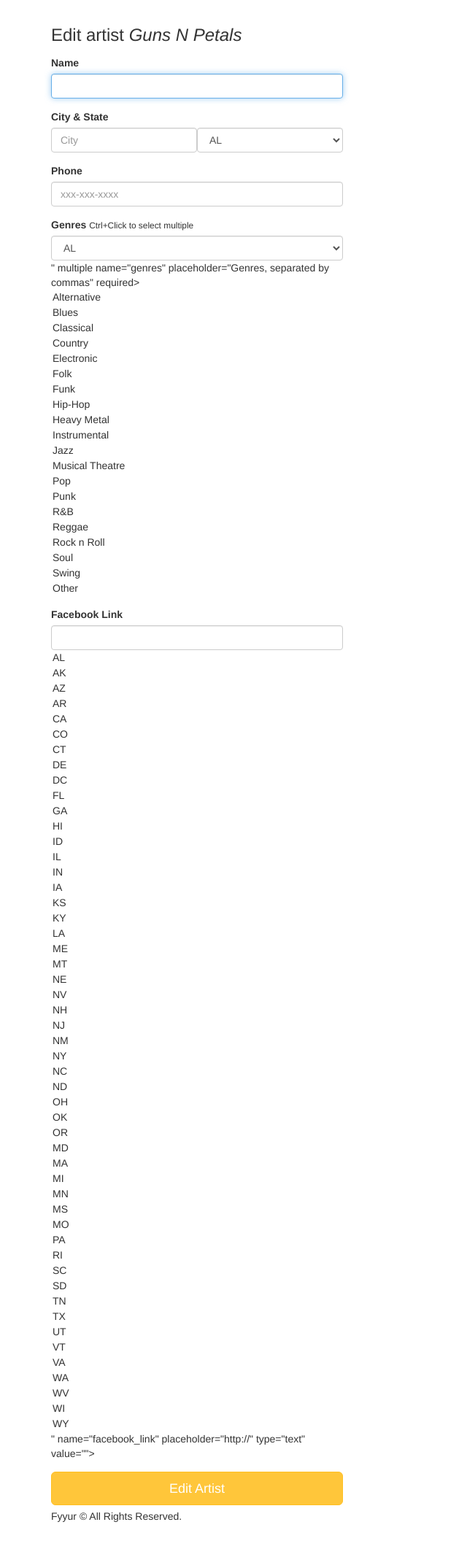
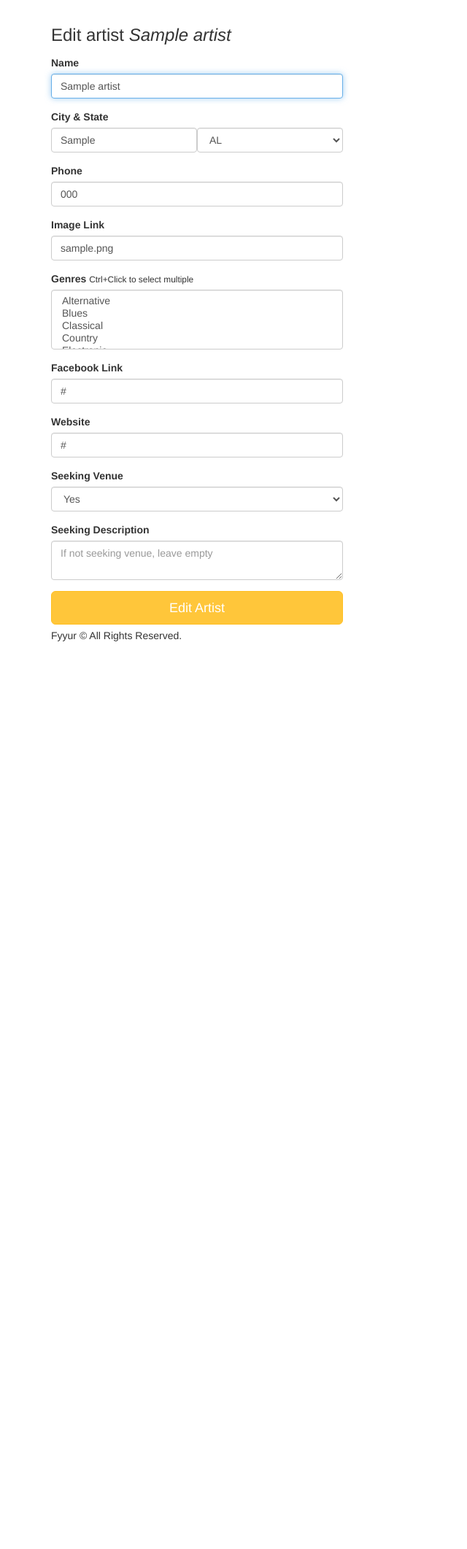
Before and after one commit to KGM20/FyyurArtistBooking, a Flask app: page /artists/1/edit in a window 1280 px wide. Shown: the part 60-2183 px from the top of the page at 73% size, without its empty margins (0-640 px from the left). After the commit the page ends 939 px from the top, so only its background shows below. Run offline with Flask 2, Linux system fonts and the light colour scheme; tables that the repository leaves empty hold one stand-in row (values such as "Sample post"); some libraries are stand-ins or nearby versions.

Commit message:
route /artists/<int:artist_id>/edit POST and GET working alright

```diff
--- a/app.py
+++ b/app.py
@@ -97,9 +97,6 @@
         'num_upcoming_shows': len(upcoming_shows),
       })
 
-  # TODO: replace with real venues data. DONE
-  #       num_shows should be aggregated based on number of upcoming shows per venue.
-
   return render_template('pages/venues.html', areas=data);
 
 
@@ -113,21 +110,16 @@
 
   response['count'] = count
   response['data'] = data
-  # TODO: implement search on artists with partial string search. Ensure it is case-insensitive. DONE
-  # seach for Hop should return "The Musical Hop".
-  # search for "Music" should return "The Musical Hop" and "Park Square Live Music & Coffee"
 
   return render_template('pages/search_venues.html', results=response, search_term=request.form.get('search_term', ''))
 
 @app.route('/venues/<int:venue_id>')   #NICE
 def show_venue(venue_id):
-  # shows the venue page with the given venue_id   DONE
-  # TODO: replace with real venue data from the venues table, using venue_id
 
   data = {}
   venue = db.session.query(Venue).get(venue_id)
 
-  # To show an error layout if venue_id index not exists, instead of showing a server error
+  # To show an error layout if venue_id index does not exist, instead of showing a server error
   try:
     genres = db.session.query(Genre).join(Genre.venues).filter_by(id=venue.id).all()
   except:
@@ -188,8 +180,6 @@
 
 @app.route('/venues/create', methods=['POST'])  #NICE
 def create_venue_submission():
-  # TODO: insert form data as a new Venue record in the db, instead DONE
-  # TODO: modify data to be the data object returned from db insertion
 
   try:
     name = request.form['name']
@@ -229,36 +219,33 @@
   finally:
     db.session.close()
 
-  # on successful db insert, flash success DONE
-  # TODO: on unsuccessful db insert, flash an error instead.
-  # e.g., flash('An error occurred. Venue ' + data.name + ' could not be listed.')
-  # see: http://flask.pocoo.org/docs/1.0/patterns/flashing/
   return render_template('pages/home.html')
 
 @app.route('/venues/<venue_id>', methods=['DELETE'])   #THIS IS EXTRA
 def delete_venue(venue_id):
-  # TODO: Complete this endpoint for taking a venue_id, and using
-  # SQLAlchemy ORM to delete a record. Handle cases where the session commit could fail.
 
+  try:
+    venue = db.session.query(Venue).get(venue_id)
+    db.session.delete(venue)
+    db.session.commit()
+  except:
+    db.session.rollback()
+    print(sys.exc_info())
+  finally:
+    db.session.close()
   # BONUS CHALLENGE: Implement a button to delete a Venue on a Venue Page, have it so that
   # clicking that button delete it from the db then redirect the user to the homepage
-  return None
+  return render_template('pages/home.html')
 
 #  Artists
 #  ----------------------------------------------------------------
 @app.route('/artists')   #NICE
 def artists():
-  # TODO: replace with real data returned from querying the database DONE
-
-  data = db.session.query(Artist).all()
-
-  return render_template('pages/artists.html', artists=data)
+  return render_template('pages/artists.html', artists=db.session.query(Artist).all())
 
 @app.route('/artists/search', methods=['POST'])   #NICE
 def search_artists():
-  # TODO: implement search on artists with partial string search. Ensure it is case-insensitive.  DONE
-  # seach for "A" should return "Guns N Petals", "Matt Quevado", and "The Wild Sax Band".
-  # search for "band" should return "The Wild Sax Band".
+
   response = {}
   name = request.form['search_term']
 
@@ -328,31 +315,91 @@
 
 #  Update
 #  ----------------------------------------------------------------
-@app.route('/artists/<int:artist_id>/edit', methods=['GET'])
+@app.route('/artists/<int:artist_id>/edit', methods=['GET'])   #NICE
 def edit_artist(artist_id):
   form = ArtistForm()
-  artist={
-    "id": 4,
-    "name": "Guns N Petals",
-    "genres": ["Rock n Roll"],
-    "city": "San Francisco",
-    "state": "CA",
-    "phone": "326-123-5000",
-    "website": "https://www.gunsnpetalsband.com",
-    "facebook_link": "https://www.facebook.com/GunsNPetals",
-    "seeking_venue": True,
-    "seeking_description": "Looking for shows to perform at in the San Francisco Bay Area!",
-    "image_link": "https://images.unsplash.com/photo-1549213783-8284d0336c4f?ixlib=rb-1.2.1&ixid=eyJhcHBfaWQiOjEyMDd9&auto=format&fit=crop&w=300&q=80"
-  }
-  # TODO: populate form with fields from artist with ID <artist_id>
-  return render_template('forms/edit_artist.html', form=form, artist=artist)
+
+  data = {}
+  artist = db.session.query(Artist).get(artist_id)
+
+  # To show an error layout if artist_id index not exists, instead of showing a server error
+  try:
+    genres = db.session.query(Genre).join(Genre.artists).filter_by(id=artist.id).all()
+  except:
+    abort (404)
+
+  # Selecting genders with spaces to split() them on JS
+  artist_genres = ''
+  for genre in genres:
+    artist_genres = artist_genres + genre.name + ' '
+
+  data['id'] = artist.id
+  data['name'] = artist.name
+  data['genres'] = artist_genres
+  data['city'] = artist.city
+  data['state'] = artist.state
+  data['phone'] = artist.phone
+  data['website'] = artist.website
+  data['facebook_link'] = artist.facebook_link
+  data['seeking_venue'] = artist.seeking_venue
+  data['seeking_description'] = artist.seeking_description
+  data['image_link'] = artist.image_link
+
+  return render_template('forms/edit_artist.html', form=form, artist=data)
 
 @app.route('/artists/<int:artist_id>/edit', methods=['POST'])
 def edit_artist_submission(artist_id):
   # TODO: take values from the form submitted, and update existing
   # artist record with ID <artist_id> using the new attributes
+  error = False
 
-  return redirect(url_for('show_artist', artist_id=artist_id))
+  try:
+    artist = db.session.query(Artist).get(artist_id)
+
+    name = request.form['name']
+    city = request.form['city']
+    state = request.form['state']
+    phone = request.form['phone']
+    image_link = request.form['image_link']
+    genres = request.form.getlist('genres')
+    facebook_link = request.form['facebook_link']
+    website = request.form['website']
+    seeking_description = request.form['seeking_description']
+
+    if request.form['seeking_venue'] == 'Yes':
+      seeking_venue = True
+    else:
+      seeking_venue = False
+
+    artist_genres = []
+
+    for genre in genres:
+      temp = db.session.query(Genre).filter_by(name=genre).first()
+      artist_genres.append(temp)
+
+    artist.name = name
+    artist.city = city
+    artist.state = state
+    artist.phone = phone
+    artist.image_link = image_link
+    artist.facebook_link = facebook_link
+    artist.website = website
+    artist.seeking_venue = seeking_venue
+    artist.seeking_description = seeking_description
+    artist.artist_genres = artist_genres
+
+    db.session.commit()
+  except:
+    db.session.rollback()
+    print(sys.exc_info())
+    flash('There was an error. ' + name + ' wasn\'t updated...')
+    error = True
+  finally:
+    db.session.close()
+  if error:
+    return render_template('pages/home.html')
+  else:
+    return redirect(url_for('show_artist', artist_id=artist_id))
 
 @app.route('/venues/<int:venue_id>/edit', methods=['GET'])
 def edit_venue(venue_id):
@@ -371,13 +418,12 @@
     "seeking_description": "We are on the lookout for a local artist to play every two weeks. Please call us.",
     "image_link": "https://images.unsplash.com/photo-1543900694-133f37abaaa5?ixlib=rb-1.2.1&ixid=eyJhcHBfaWQiOjEyMDd9&auto=format&fit=crop&w=400&q=60"
   }
-  # TODO: populate form with values from venue with ID <venue_id>
+
   return render_template('forms/edit_venue.html', form=form, venue=venue)
 
 @app.route('/venues/<int:venue_id>/edit', methods=['POST'])
 def edit_venue_submission(venue_id):
-  # TODO: take values from the form submitted, and update existing
-  # venue record with ID <venue_id> using the new attributes
+
   return redirect(url_for('show_venue', venue_id=venue_id))
 
 #  Create Artist
@@ -390,8 +436,7 @@
 
 @app.route('/artists/create', methods=['POST'])   #NICE
 def create_artist_submission():
-  # called upon submitting the new artist listing form
-  # TODO: modify data to be the data object returned from db insertion
+
   try:
     name = request.form['name']
     city = request.form['city']
@@ -428,9 +473,7 @@
     flash('There was an error. ' + name + ' wasn\'t listed...')
   finally:
     db.session.close()
-  # on successful db insert, flash success
-  # TODO: on unsuccessful db insert, flash an error instead.
-  # e.g., flash('An error occurred. Artist ' + data.name + ' could not be listed.')
+
   return render_template('pages/home.html')
 
 
@@ -439,9 +482,7 @@
 
 @app.route('/shows')   #NICE
 def shows():
-  # displays list of shows at /shows
-  # TODO: replace with real venues data.
-  #       num_shows should be aggregated based on number of upcoming shows per venue.
+
   data = []
   shows = db.session.query(Show).all()
 
@@ -467,8 +508,7 @@
 
 @app.route('/shows/create', methods=['POST'])
 def create_show_submission():
-  # called to create new shows in the db, upon submitting new show listing form
-  # TODO: insert form data as a new Show record in the db, instead
+
   try:
     artist_id = request.form['artist_id']
     venue_id = request.form['venue_id']
@@ -485,10 +525,7 @@
     flash('An error occurred. Show could not be listed.')
   finally:
     db.session.close()
-  # on successful db insert, flash success
-  # TODO: on unsuccessful db insert, flash an error instead.
-  # e.g., flash('An error occurred. Show could not be listed.')
-  # see: http://flask.pocoo.org/docs/1.0/patterns/flashing/
+
   return render_template('pages/home.html')
 
 @app.errorhandler(404)
--- a/forms.py
+++ b/forms.py
@@ -1,7 +1,20 @@
 from datetime import datetime
 from flask_wtf import Form
-from wtforms import StringField, SelectField, SelectMultipleField, DateTimeField
-from wtforms.validators import DataRequired, AnyOf, URL
+from wtforms import StringField, SelectField, SelectMultipleField, DateTimeField, TextAreaField
+from wtforms.validators import DataRequired, AnyOf, URL, Regexp
+# import re
+
+#----------------------------------------------------------------------------#
+# Some custom validators.
+#----------------------------------------------------------------------------#
+
+#We want Phone Number to be NULL or 123-456-7890 | (123) 456-7890 formats
+
+# def validate_phone_number(form, field):
+#     if not field.data == '':
+#         check_validation = re.match('^((\(\d{3}\) ?)|(\d{3}-))?\d{3}-\d{4}$', field.data, re.I)
+#         if not check_validation:
+#             raise ValidationError('Field must be empty or require 123-456-7980 | (123) 456-7890 formats')
 
 class ShowForm(Form):
     artist_id = StringField(
@@ -19,6 +32,9 @@
     name = StringField(
         'name', validators=[DataRequired()]
     )
+    def validate_name(form, field):
+        if len(field.data) > 50:
+            raise ValidationError('Name must be less than 50 characters')
     city = StringField(
         'city', validators=[DataRequired()]
     )
@@ -82,7 +98,7 @@
         'address', validators=[DataRequired()]
     )
     phone = StringField(
-        'phone'
+        'phone'#, validators=[validate_phone_number]
     )
     image_link = StringField(
         'image_link'
@@ -126,7 +142,7 @@
             ('No', 'No'),
         ]
     )
-    seeking_description = StringField(
+    seeking_description = TextAreaField(
         'seeking_description'
     )
 
@@ -194,14 +210,12 @@
         ]
     )
     phone = StringField(
-        # TODO implement validation logic for state
         'phone'
     )
     image_link = StringField(
         'image_link'
     )
     genres = SelectMultipleField(
-        # TODO implement enum restriction
         'genres', validators=[DataRequired()],
         choices=[
             ('Alternative', 'Alternative'),
@@ -239,6 +253,6 @@
             ('No', 'No'),
         ]
     )
-    seeking_description = StringField(
+    seeking_description = TextAreaField(
         'seeking_description'
     )
--- a/templates/forms/edit_artist.html
+++ b/templates/forms/edit_artist.html
@@ -6,33 +6,67 @@
       <h3 class="form-heading">Edit artist <em>{{ artist.name }}</em></h3>
       <div class="form-group">
         <label for="name">Name</label>
-        {{ form.name(class_ = 'form-control', autofocus = true) }}
+        {{ form.name(class_ = 'form-control', autofocus = true, value = artist.name) }}
       </div>
       <div class="form-group">
           <label>City & State</label>
           <div class="form-inline">
             <div class="form-group">
-              {{ form.city(class_ = 'form-control', placeholder='City', autofocus = true) }}
+              {{ form.city(class_ = 'form-control', placeholder='City', autofocus = true, value = artist.city) }}
             </div>
             <div class="form-group">
-              {{ form.state(class_ = 'form-control', placeholder='State', autofocus = true) }}
+              {{ form.state(class_ = 'form-control', autofocus = true, required = artist.state) }}
             </div>
           </div>
       </div>
       <div class="form-group">
           <label for="phone">Phone</label>
-          {{ form.phone(class_ = 'form-control', placeholder='xxx-xxx-xxxx', autofocus = true) }}
+          {{ form.phone(class_ = 'form-control', placeholder='xxx-xxx-xxxx', value = artist.phone) }}
         </div>
+      <div class="form-group">
+          <label for="image_link">Image Link</label>
+          {{ form.image_link(class_ = 'form-control', placeholder='Link to an artist image/photo', autofocus = true, value = artist.image_link) }}
+      </div>
       <div class="form-group">
         <label for="genres">Genres</label>
         <small>Ctrl+Click to select multiple</small>
-        {{ form.genres(class_ = 'form-control', placeholder='Genres, separated by commas', id=form.state, autofocus = true) }}
+        {{ form.genres(class_ = 'form-control', autofocus = true, value = artist.genres) }}
       </div>
       <div class="form-group">
-          <label for="genres">Facebook Link</label>
-          {{ form.facebook_link(class_ = 'form-control', placeholder='http://', id=form.state, autofocus = true) }}
+          <label for="facebook_link">Facebook Link</label>
+          {{ form.facebook_link(class_ = 'form-control', placeholder='http://', autofocus = true, value = artist.facebook_link) }}
         </div>
+      <div class="form-group">
+          <label for="website">Website</label>
+          {{ form.website(class_ = 'form-control', placeholder='http://', autofocus = true, value = artist.website) }}
+      </div>
+      <div class="form-group">
+          <label for="seeking_venue">Seeking Venue</label>
+          {{ form.seeking_venue(class_ = 'form-control', autofocus = true, value = artist.seeking_venue) }}
+      </div>
+      <div class="form-group">
+          <label for="seeking_description">Seeking Description</label>
+          {{ form.seeking_description(class_ = 'form-control', placeholder='If not seeking venue, leave empty', autofocus = true, value = artist.seeking_description) }}
+      </div>
       <input type="submit" value="Edit Artist" class="btn btn-primary btn-lg btn-block">
     </form>
+    <script type="text/javascript">
+      const state = document.getElementById('state').getAttribute('required');
+      const lista = document.getElementById('state').childNodes;
+      for (let i = 0; i < lista.length; i++) {
+        if (lista[i].value == state){
+          lista[i].setAttribute('selected', 'selected');
+        }
+      }
+
+      const genres = document.getElementById('genres').getAttribute('value');
+      var res = genres.split(" ");
+      const lista2 = document.getElementById('genres').childNodes;
+      for (let i = 0; i < lista2.length; i++) {
+        if(res.includes(lista2[i].value)){
+          lista2[i].setAttribute('selected', 'selected');
+        }
+      }
+    </script>
   </div>
 {% endblock %}
```
Also changed, not shown: templates/forms/new_artist.html (+4 -4 lines).
